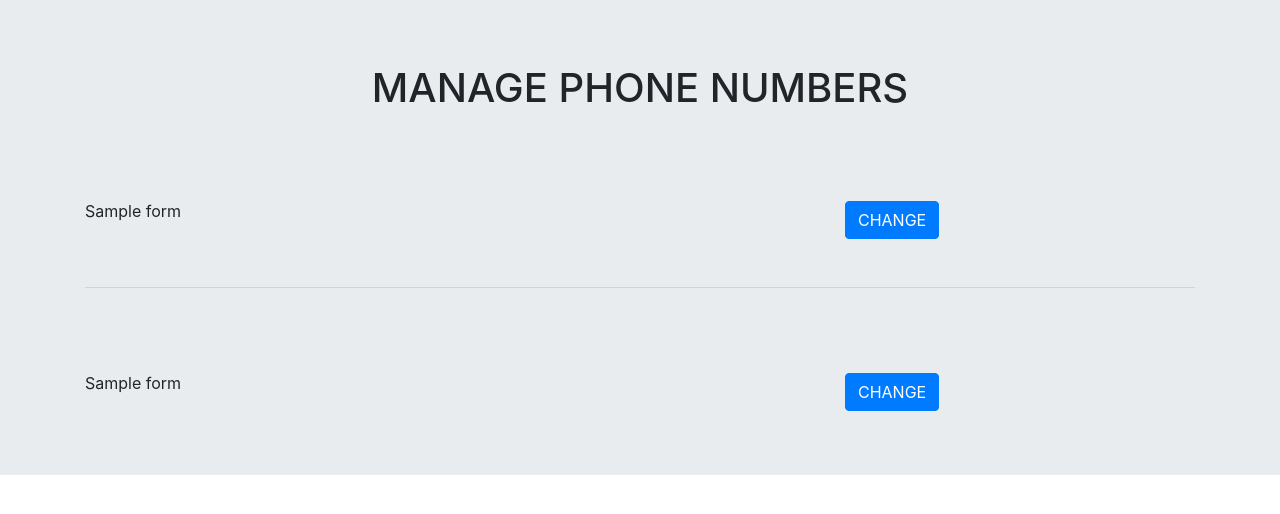
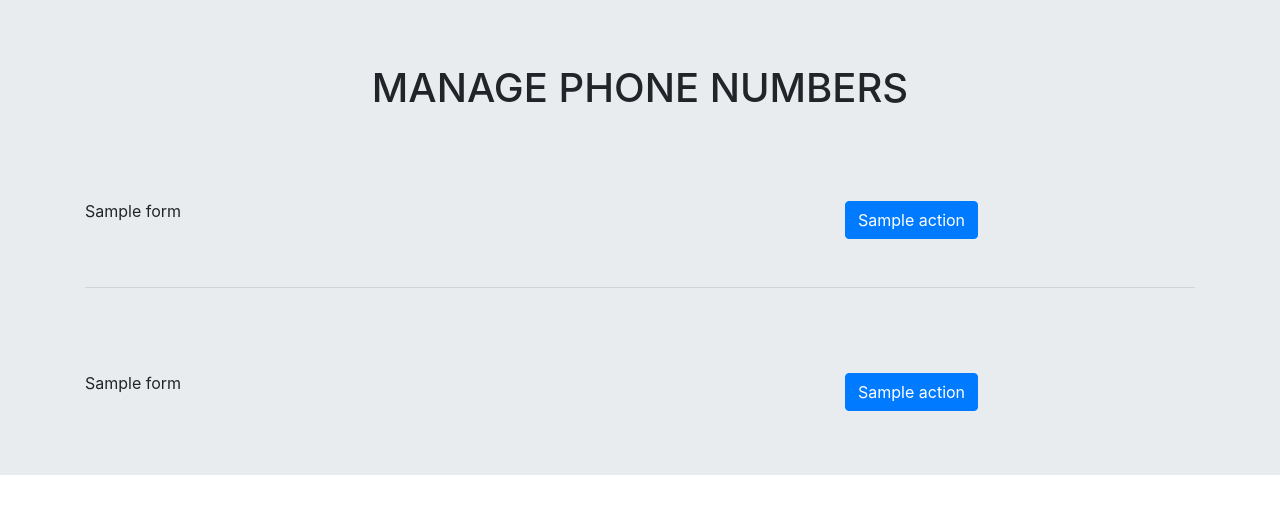
Before and after one commit to simon-the-shark/BetterMemorySugarBot, a Django app: template remider/templates/remider/manage_ph.html in a window 1280 px wide. Shown: the top 514 px of the page. Run offline with Django 3.2, Linux system fonts and the light colour scheme; the template is opened without the code that fills it: most values are stand-ins (such as "Sample title", 1, 10 or a date in 2020); parts of the project's set-up code (start-up, migrations or seed data) failed here and were passed over; some libraries are stand-ins or nearby versions.

Commit message:
added new_number_form

```diff
--- a/remider/templates/remider/manage_ph.html
+++ b/remider/templates/remider/manage_ph.html
@@ -6,7 +6,7 @@
     {% if info.0 %}
         <div class="container" style="margin-top: 0.3%">
             <div class="alert alert-success alert-dismissible fade show" role="alert">
-                <strong>succesfully changed {{ info.1 }}</strong>
+                <strong>SUCCESSFULLY {{ info.2 }} {{ info.1 }}</strong>
                 <button type="button" class="close" data-dismiss="alert" aria-label="Close">
                     <span aria-hidden="true">X</span>
                 </button>
@@ -28,7 +28,8 @@
                             {{ form|crispy }}
                         </div>
                         <div class="col-4" style="margin-top: 3.3%">
-                            <button type="submit" class="btn btn-primary" name="{{ form.button_name }}">CHANGE</button>
+                            <button type="submit" class="btn btn-primary"
+                                    name="{{ form.button_name }}">{{ form.action }}</button>
                         </div>
                     </div>
                 </form>
@@ -43,7 +44,8 @@
                             {{ form|crispy }}
                         </div>
                         <div class="col-4" style="margin-top: 3.3%">
-                            <button type="submit" class="btn btn-primary" name="{{ form.button_name }}">CHANGE</button>
+                            <button type="submit" class="btn btn-primary"
+                                    name="{{ form.button_name }}">{{ form.action }}</button>
                         </div>
                     </div>
                 </form>
```
Also changed, not shown: remider/views.py (+23 -5 lines).
